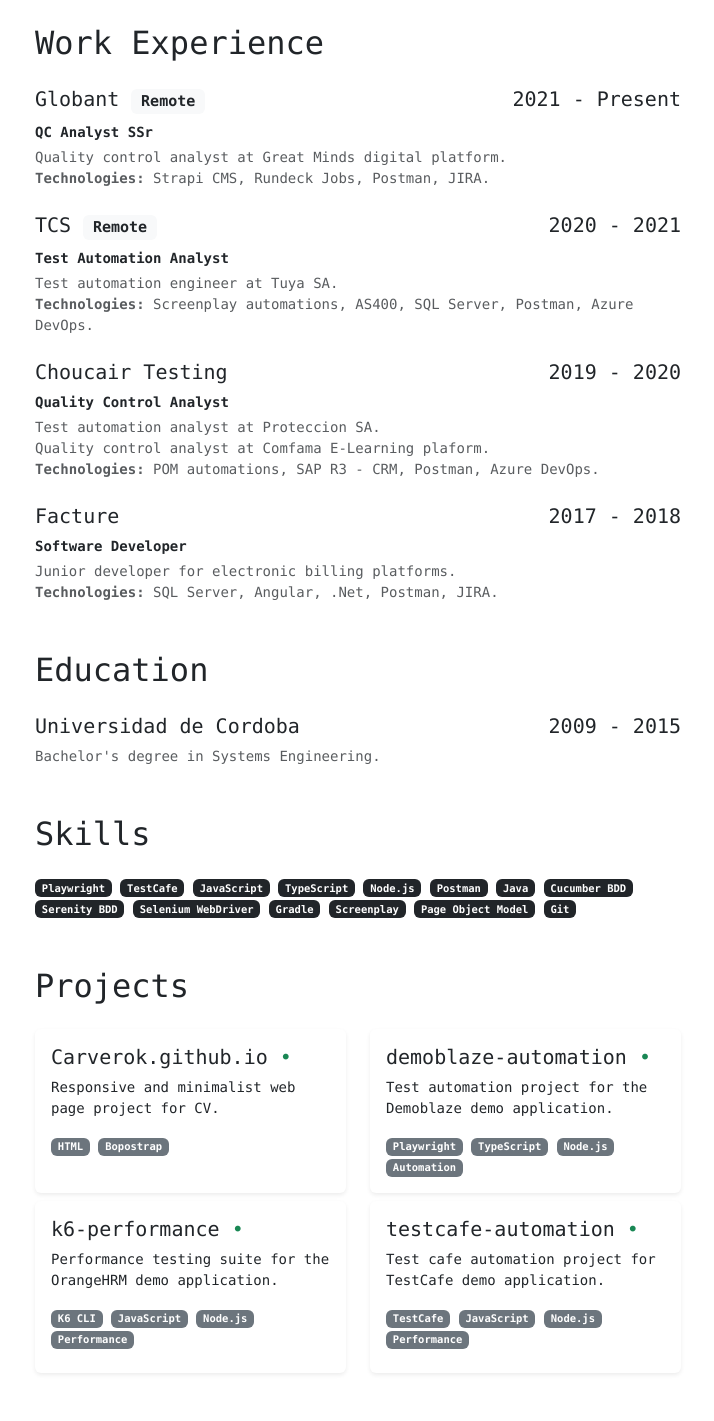
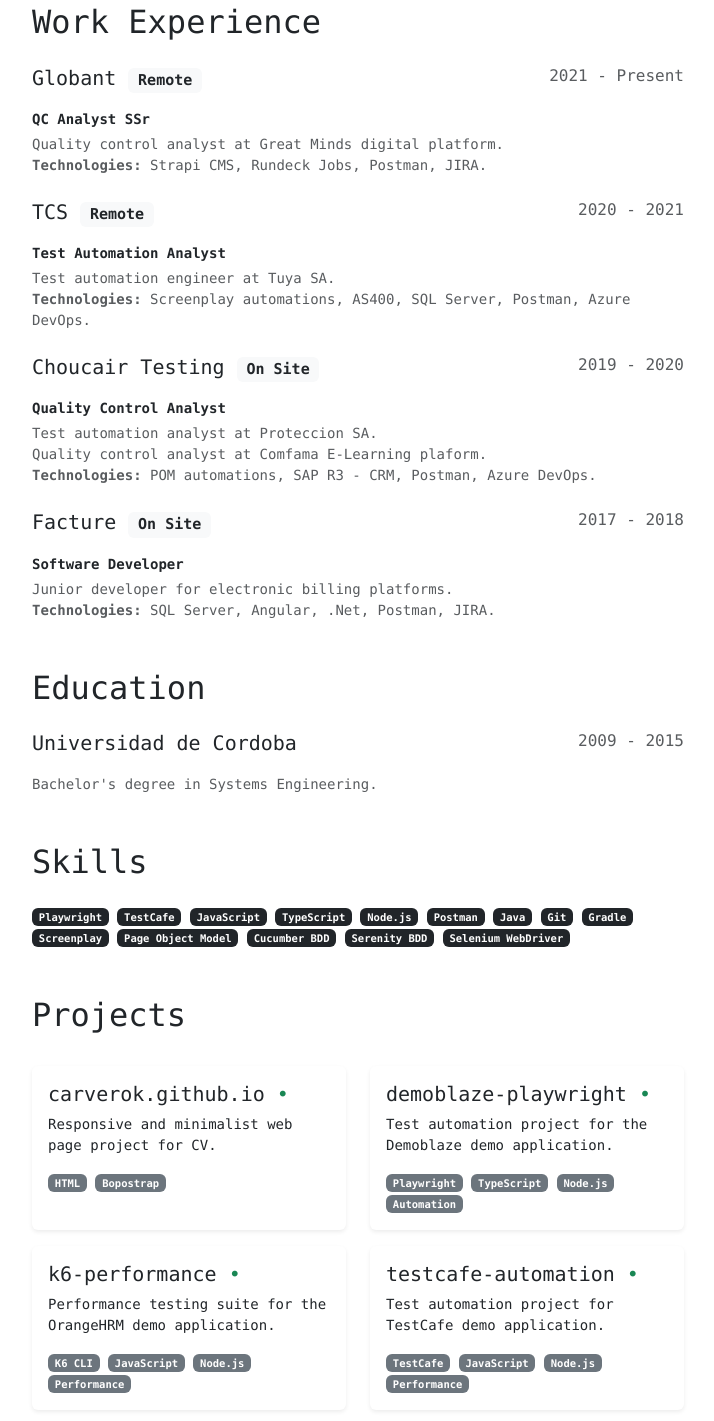
Before and after one commit to Carverok/Carverok.github.io, a plain HTML site: page index.html in a window 1280 px wide. Shown: the part 485-1906 px from the top of the page, without its empty margins (282-996 px from the left). Drawn offline with nearby package versions, Linux system fonts and the light colour scheme.

Commit message:
Update cv content

```diff
--- a/css/styles.css
+++ b/css/styles.css
@@ -1,10 +1,16 @@
 .custom-padding {
-  padding-left: 15px;
-  padding-right: 15px;
   max-width: 700px;
   margin: 0 auto;
 }
 
-.small-font {
+.custom-avatar {
+  max-width: 112px;
+}
+
+.custom-font {
   font-size: 14px;
 }
+
+.custom-date {
+  font-size: 16px;
+}
--- a/index.html
+++ b/index.html
@@ -9,7 +9,7 @@
   <link rel="stylesheet" href="css/styles.css">
   <title>Nayib Ayus</title>
 </head>
-<body class="container custom-padding font-monospace small-font">
+<body class="container custom-padding font-monospace custom-font">
   <section id="title">
     <div class="container mt-4">
       <div class="row align-items-center mb-4">
@@ -60,8 +60,7 @@
           </div>
         </div>
         <div class="col-4	col-sm-4 col-md-3 col-lg-3 col-xl-3 text-end">
-          <img src="https://avatars.githubusercontent.com/u/19520440?v=4" alt="nayib-ayus" class="rounded img-fluid"
-            style="max-width: 112px;">
+          <img class="custom-avatar rounded img-fluid" src="https://avatars.githubusercontent.com/u/19520440?v=4" alt="nayib-ayus">
         </div>
       </div>
     </div>
@@ -87,7 +86,7 @@
           <span>Globant
             <span class="badge bg-light text-dark">Remote</span>
           </span>
-          <span>2021 - Present</span>
+          <p class="custom-date text-muted">2021 - Present</p>
         </h5>
         <p class="fw-bold mb-1">QC Analyst SSr</p>
         <p class="text-muted">
@@ -100,7 +99,7 @@
           <span>TCS
             <span class="badge bg-light text-dark">Remote</span>
           </span>
-          <span>2020 - 2021</span>
+          <p class="custom-date text-muted">2020 - 2021</p>
         </h5>
         <p class="fw-bold mb-1">Test Automation Analyst</p>
         <p class="text-muted">Test automation engineer at Tuya SA.<br>
@@ -109,8 +108,10 @@
       </div>
       <div class="mb-4">
         <h5 class="d-flex justify-content-between">
-          <span>Choucair Testing</span>
-          <span>2019 - 2020</span>
+          <span>Choucair Testing
+            <span class="badge bg-light text-dark">On Site</span>
+          </span>
+          <p class="custom-date text-muted">2019 - 2020</p>
         </h5>
         <p class="fw-bold mb-1">Quality Control Analyst</p>
         <p class="text-muted">
@@ -122,8 +123,10 @@
       </div>
       <div class="mb-4">
         <h5 class="d-flex justify-content-between">
-          <span>Facture</span>
-          <span>2017 - 2018</span>
+          <span>Facture
+            <span class="badge bg-light text-dark">On Site</span>
+          </span>
+          <p class="custom-date text-muted">2017 - 2018</p>
         </h5>
         <p class="fw-bold mb-1">Software Developer</p>
         <p class="text-muted">Junior developer for electronic billing platforms.<br>
@@ -139,7 +142,7 @@
       <div class="mb-4">
         <h5 class="d-flex justify-content-between">
           <span>Universidad de Cordoba</span>
-          <span>2009 - 2015</span>
+          <p class="custom-date text-muted">2009 - 2015</p>
         </h5>
         <p class="text-muted">Bachelor's degree in Systems Engineering.</p>
       </div>
@@ -157,13 +160,13 @@
         <span class="badge bg-dark">Node.js</span>
         <span class="badge bg-dark">Postman</span>
         <span class="badge bg-dark">Java</span>
+        <span class="badge bg-dark">Git</span>
+        <span class="badge bg-dark">Gradle</span>
+        <span class="badge bg-dark">Screenplay</span>
+        <span class="badge bg-dark">Page Object Model</span>
         <span class="badge bg-dark">Cucumber BDD</span>
         <span class="badge bg-dark">Serenity BDD</span>
         <span class="badge bg-dark">Selenium WebDriver</span>
-        <span class="badge bg-dark">Gradle</span>
-        <span class="badge bg-dark">Screenplay</span>
-        <span class="badge bg-dark">Page Object Model</span>
-        <span class="badge bg-dark">Git</span>
       </div>
     </div>
   </section>
@@ -172,10 +175,10 @@
     <div class="container my-5">
       <h2 class="mb-4">Projects</h2>
       <div class="row g-6">
-        <div class="col-md-6">
+        <div class="col-md-6 my-2">
           <div class="card h-100 border-0 shadow-sm">
             <div class="card-body">
-              <h5 class="card-title">Carverok.github.io <span class="text-success">•</span></h5>
+              <h5 class="card-title">carverok.github.io <span class="text-success">•</span></h5>
               <p class="card-text">Responsive and minimalist web page project for CV.</p>
               <div>
                 <span class="badge bg-secondary">HTML</span>
@@ -184,10 +187,10 @@
             </div>
           </div>
         </div>
-        <div class="col-md-6">
+        <div class="col-md-6 my-2">
           <div class="card h-100 border-0 shadow-sm">
             <div class="card-body">
-              <h5 class="card-title">demoblaze-automation <span class="text-success">•</span></h5>
+              <h5 class="card-title">demoblaze-playwright <span class="text-success">•</span></h5>
               <p class="card-text">Test automation project for the Demoblaze demo application.</p>
               <div>
                 <span class="badge bg-secondary">Playwright</span>
@@ -198,8 +201,8 @@
             </div>
           </div>
         </div>
-        <div class="col-md-6">
-          <div class="card h-100 border-0 shadow-sm mt-2">
+        <div class="col-md-6 my-2">
+          <div class="card h-100 border-0 shadow-sm">
             <div class="card-body">
               <h5 class="card-title">k6-performance <span class="text-success">•</span></h5>
               <p class="card-text">Performance testing suite for the OrangeHRM demo application.</p>
@@ -212,11 +215,11 @@
             </div>
           </div>
         </div>
-        <div class="col-md-6">
-          <div class="card h-100 border-0 shadow-sm mt-2">
+        <div class="col-md-6 my-2">
+          <div class="card h-100 border-0 shadow-sm">
             <div class="card-body">
               <h5 class="card-title">testcafe-automation <span class="text-success">•</span></h5>
-              <p class="card-text">Test cafe automation project for TestCafe demo application.</p>
+              <p class="card-text">Test automation project for TestCafe demo application.</p>
               <div>
                 <span class="badge bg-secondary">TestCafe</span>
                 <span class="badge bg-secondary">JavaScript</span>
```
